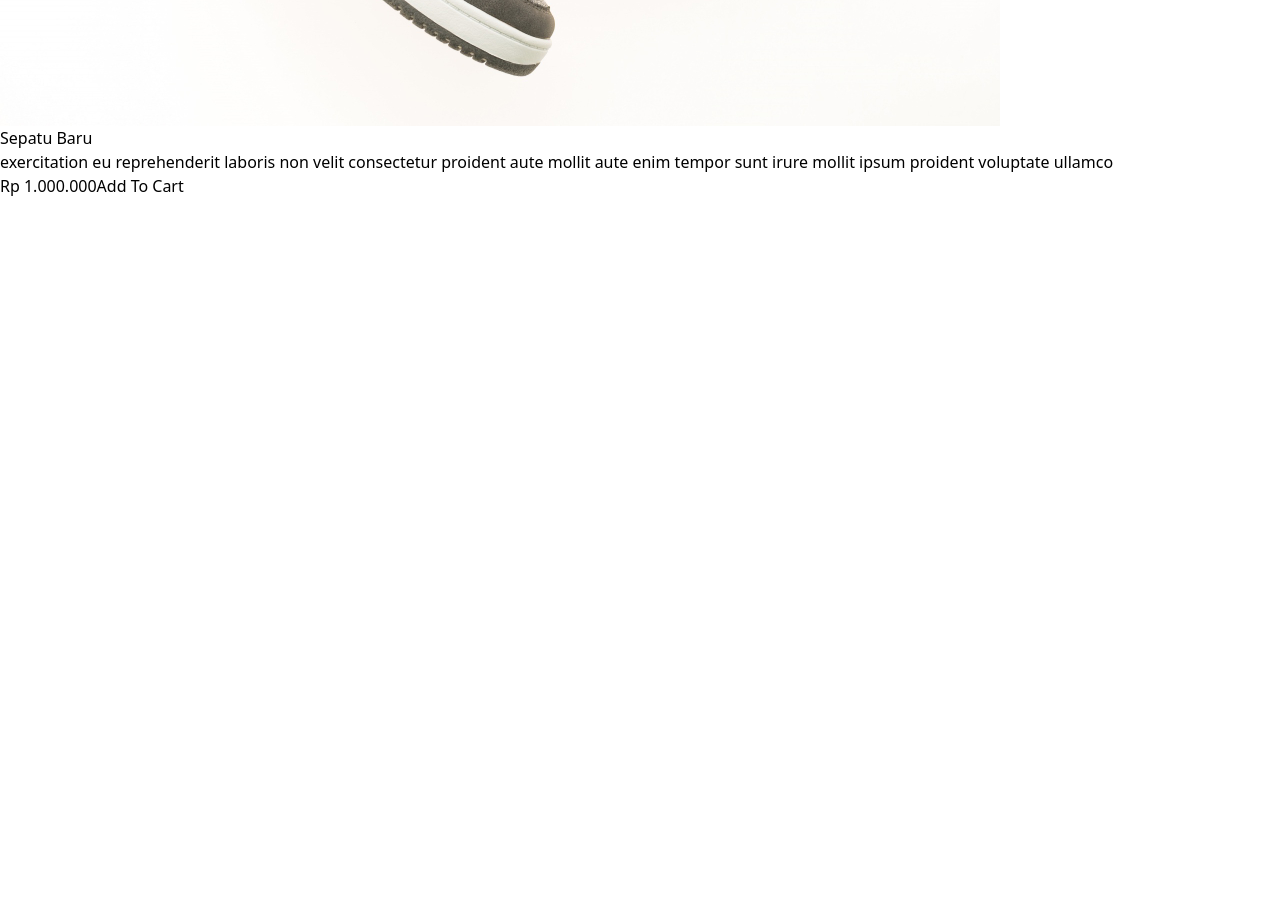
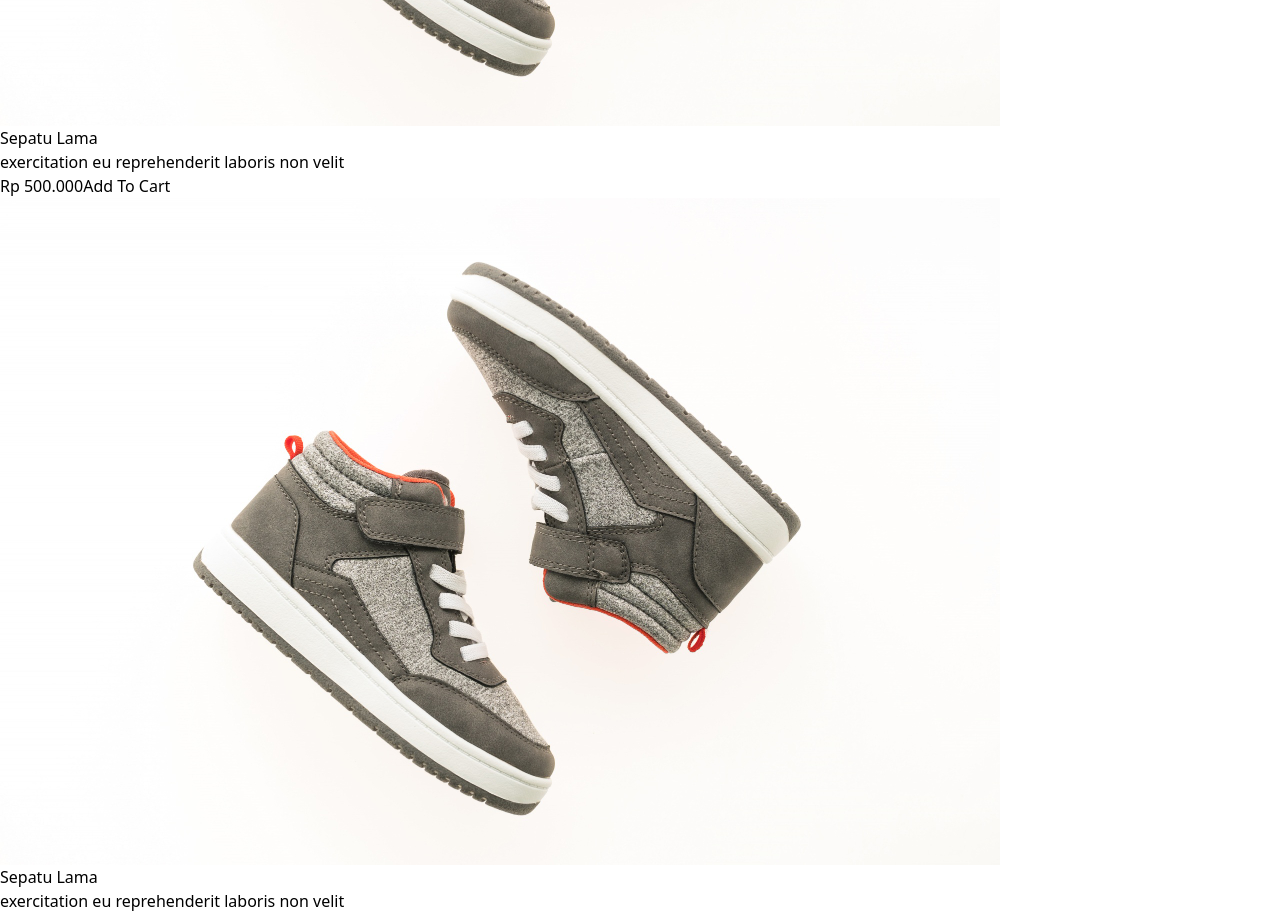
Before and after one commit to ryanekasetiawan/react-app, a React (Vite) app: page /products in a window 1280 px wide. Shown: the part 1280-2197 px from the top of the page. Before the commit the page ends 1478 px from the top, so only its background shows below. Built offline with nearby package versions, Linux system fonts and the light colour scheme.

Commit message:
Rendering List

```diff
--- a/src/components/Fragments/CardProduct.jsx
+++ b/src/components/Fragments/CardProduct.jsx
@@ -3,7 +3,7 @@ import Button from "../Elements/Button/";
 const CardProduct = (props) => {
   const { children } = props;
   return (
-    <div className="w-full max-w-sm bg-gray-800 border-gray-700 rounded-lg shadow mx-2">
+    <div className="w-full max-w-sm bg-gray-800 border-gray-700 rounded-lg shadow mx-2 flex flex-col justify-between">
       {children}
       </div>
   );
@@ -23,11 +23,11 @@ const Header = (props) => {
 };
 
 const Body = (props) => {
-  const {children, title} = props
+  const {children, name} = props
   return (
-    <div className="px-5 pb-5">
+    <div className="px-5 pb-5 h-full">
       <a href="">
-        <h5 className="text-xl font-semibold tracking-tight text-white">{title}</h5>
+        <h5 className="text-xl font-semibold tracking-tight text-white">{name}</h5>
         <p className="text-m text-white">{children}</p>
       </a>
     </div>
--- a/src/pages/products.jsx
+++ b/src/pages/products.jsx
@@ -1,23 +1,44 @@
 import Button from "../components/Elements/Button/";
 import CardProduct from "../components/Fragments/CardProduct"
+
+const products = [
+  {
+    id: 1,
+    name: "Sepatu Baru",
+    image: "/images/shoes-1.jpg",
+    price: "Rp 1.000.000",
+    description: "exercitation eu reprehenderit laboris non velit consectetur proident aute mollit aute enim tempor sunt irure mollit ipsum proident voluptate ullamco"
+  },
+  {
+    id: 2,
+    name: "Sepatu Lama",
+    image: "/images/shoes-1.jpg",
+    price: "Rp 500.000",
+    description: "exercitation eu reprehenderit laboris non velit"
+  },
+  {
+    id: 3,
+    name: "Sepatu Lama",
+    image: "/images/shoes-1.jpg",
+    price: "Rp 500.000",
+    description: "exercitation eu reprehenderit laboris non velit"
+  }
+];
 
 const ProductPage = () => {
   return (
     <div className="flex justify-center py-5">
-      <CardProduct>
-        <CardProduct.Header image="/images/shoes-1.jpg" />
-        <CardProduct.Body title="Sepatu Baru">
-          exercitation eu reprehenderit laboris non velit consectetur proident aute mollit aute enim tempor sunt irure mollit ipsum proident voluptate ullamco
-        </CardProduct.Body>
-        <CardProduct.Footer price="Rp 1.000.000" />
-      </CardProduct>
-      <CardProduct>
-        <CardProduct.Header image="/images/shoes-1.jpg" />
-        <CardProduct.Body title="Sepatu Baru">
-          exercitation eu reprehenderit laboris non velit consectetur proident aute mollit aute enim tempor sunt irure mollit ipsum proident voluptate ullamco
-        </CardProduct.Body>
-        <CardProduct.Footer price="Rp 1.000.000" />
-      </CardProduct>
+    <div className="grid grid-cols-1 md:grid-cols-2 gap-4 mr-4">
+      {products.map((product) => (
+        <CardProduct>
+          <CardProduct.Header image={product.image} />
+          <CardProduct.Body name={product.name}>
+            {product.description}
+          </CardProduct.Body>
+          <CardProduct.Footer price={product.price} />
+        </CardProduct>
+      ))}
+      </div>
     </div>
   );
 };
```
